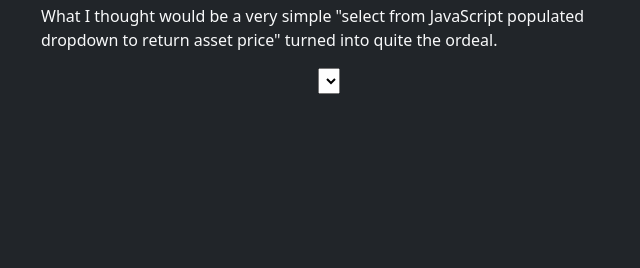
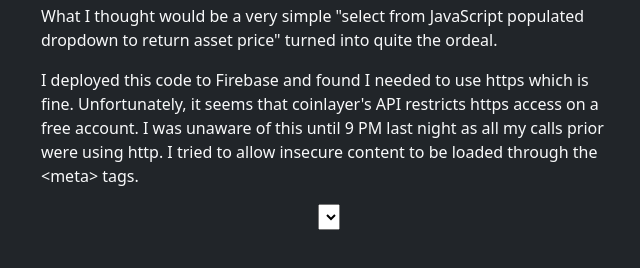
Before and after one commit to ampersandcastles/apiChallenge2, a plain HTML site: page public/index.html in a window 1280 px wide. Shown: the part 68-336 px from the top of the page, without its empty margins (311-951 px from the left). Drawn offline with nearby package versions, Linux system fonts and the light colour scheme; some packages are replaced by stand-ins of ours; no server answers.

Commit message:
uncommented firebase code

```diff
--- a/public/index.html
+++ b/public/index.html
@@ -4,7 +4,7 @@
   <meta charset="UTF-8">
   <meta http-equiv="X-UA-Compatible" content="IE=edge">
   <meta name="viewport" content="width=device-width, initial-scale=1.0">
-  <meta http-equiv="Content-Security-Policy" content="upgrade-insecure-requests"> <!-- I would never do this for an actual site -->
+
   <link href="https://cdn.jsdelivr.net/npm/bootstrap@5.0.1/dist/css/bootstrap.min.css" rel="stylesheet"
     integrity="sha384-+0n0xVW2eSR5OomGNYDnhzAbDsOXxcvSN1TPprVMTNDbiYZCxYbOOl7+AMvyTG2x" crossorigin="anonymous">
   <link rel="stylesheet" href="style.css">
@@ -21,6 +21,10 @@
         </h2>
         <p>
           What I thought would be a very simple "select from JavaScript populated dropdown to return asset price" turned into quite the ordeal.
+        </p>
+        <p>
+          I deployed this code to Firebase and found I needed to use https which is fine. Unfortunately, it seems that coinlayer's
+          API restricts https access on a free account. I was unaware of this until 9 PM last night as all my calls prior were using http. I tried to allow insecure content to be loaded through the &lt;meta&gt; tags.
         </p>
         <center>
           <p>
```
Also changed, not shown: public/assets/https_screenshot.png (added), 1 other file.
